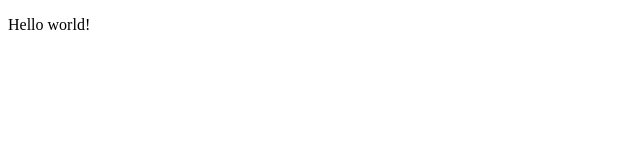
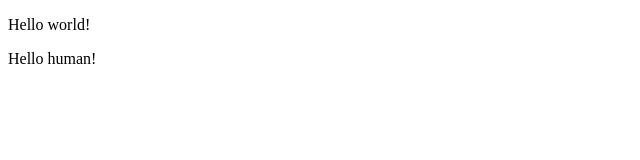
Before and after one commit to gguilt/hello-html, a plain HTML site: page index.html in a window 1280 px wide. Shown: the full height of the page, 0-640 px from the left. Drawn offline with Linux system fonts and the light colour scheme.

Commit message:
Added a paragraph only to test Git's some features

```diff
--- a/index.html
+++ b/index.html
@@ -7,5 +7,6 @@
 
 	<body>
 		<p>Hello world!</p>
+		<p>Hello human!</p>
 	</body>
 </html>
```
